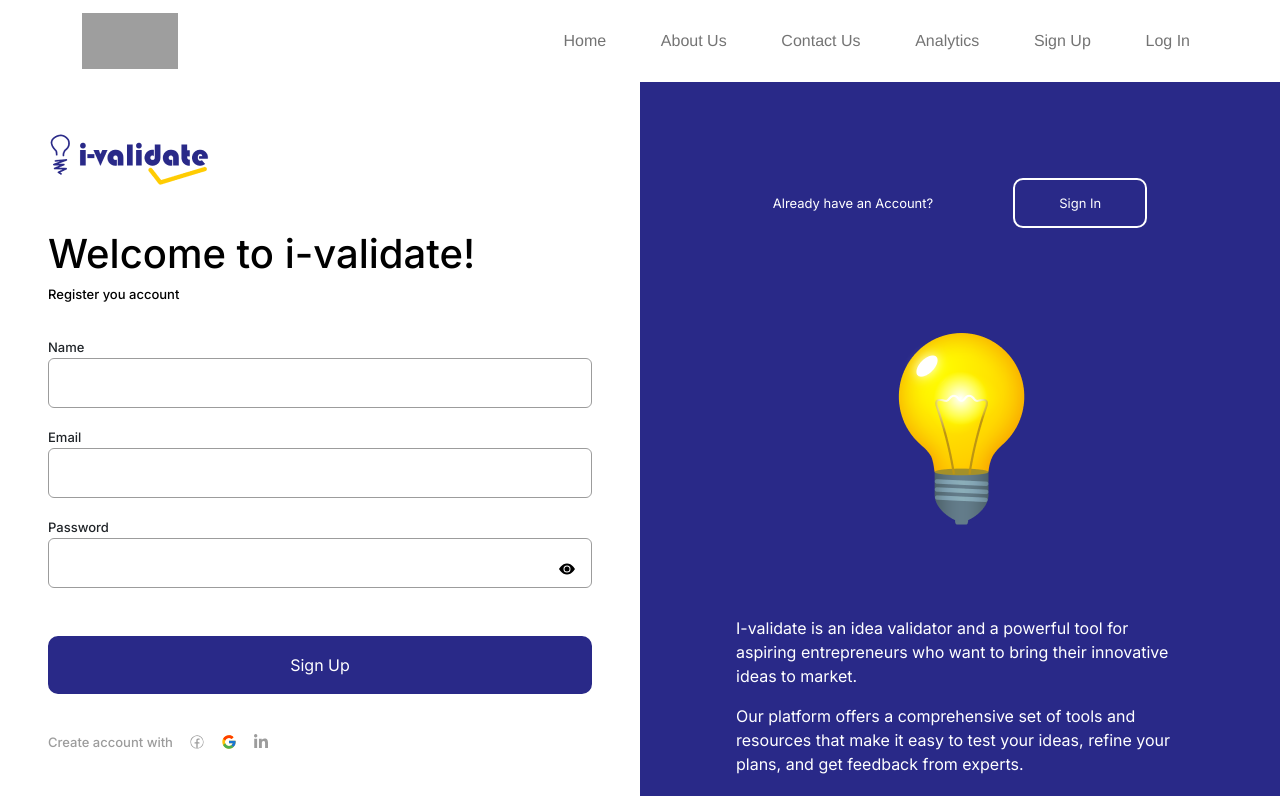
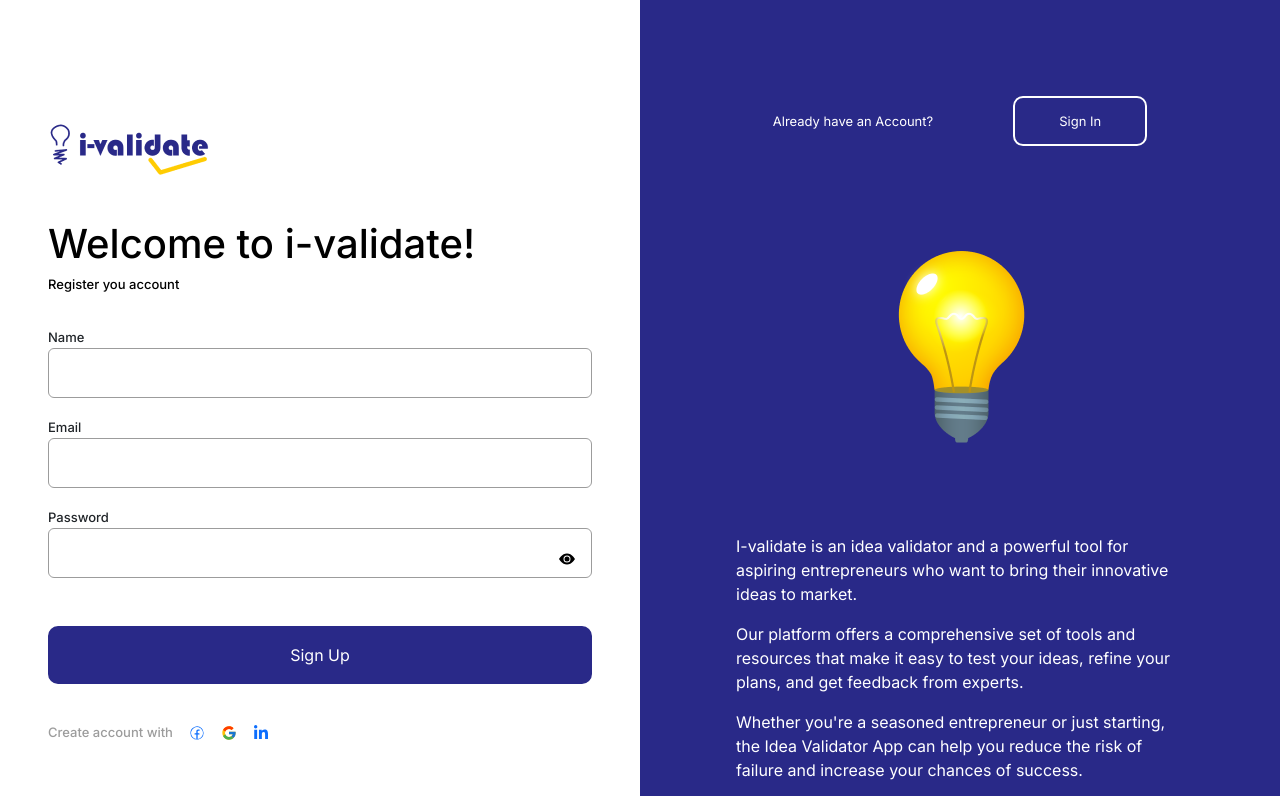
Before and after one commit to ADA-Software-Engineering-Program/i-validate-landing-page, a React (Create React App) app: page /Signup in a window 1280 px wide. Shown: the top 796 px of the page. Built offline with nearby package versions, Linux system fonts and the light colour scheme; grey boxes are pictures that could not be loaded; the HTML template or start-up script is replaced by a standard one.

Commit message:
changes on the sign up page

```diff
--- a/src/signup/Signup.js
+++ b/src/signup/Signup.js
@@ -3,11 +3,9 @@ import { Link } from "react-router-dom";
 import SignupForm from './SignupForm'
 import Bub from '../images/bub.png'
 import './signup.css'
-import AppLayout from '../layout/AppLayout';
 
 const Signup = () => {
   return (
-    <AppLayout>
     <div className='main-signup'>
       <SignupForm />
       <div className='color-side'>
@@ -27,7 +25,6 @@ const Signup = () => {
         </div>
       </div>
     </div>
-    </AppLayout>
   )
 }
 
--- a/src/signup/SignupForm.js
+++ b/src/signup/SignupForm.js
@@ -28,9 +28,9 @@ export default function SignupForm() {
       <main className="signup-main-form">
           <form
             onSubmit={handleSubmit}
-            className="signup-main"
+            className="signup-main mt-5"
           >
-            <div className="signup-header">
+            <div className="signup-header mt-4">
 
                 <div className="signup-logo">
                     <img src={Logo} alt='Logo' />
@@ -88,9 +88,9 @@ export default function SignupForm() {
             <div className="signup-alt d-flex">
                 <span>Create account with  </span>
                 <div className="icons-group d-flex">
-                    <CiFacebook className="icons-main"/>
-                    <FcGoogle className="icons-main"/>
-                    <FaLinkedinIn className="icons-main"/>
+                <Link to='#'><CiFacebook className="icons-main"/></Link>
+                <Link to='#'><FcGoogle className="icons-main"/></Link>
+                <Link to='#'><FaLinkedinIn className="icons-main"/></Link>
                 </div>
             </div>
                 <div className='signin-option d-flex align-items-center mt-3 show'>
```
